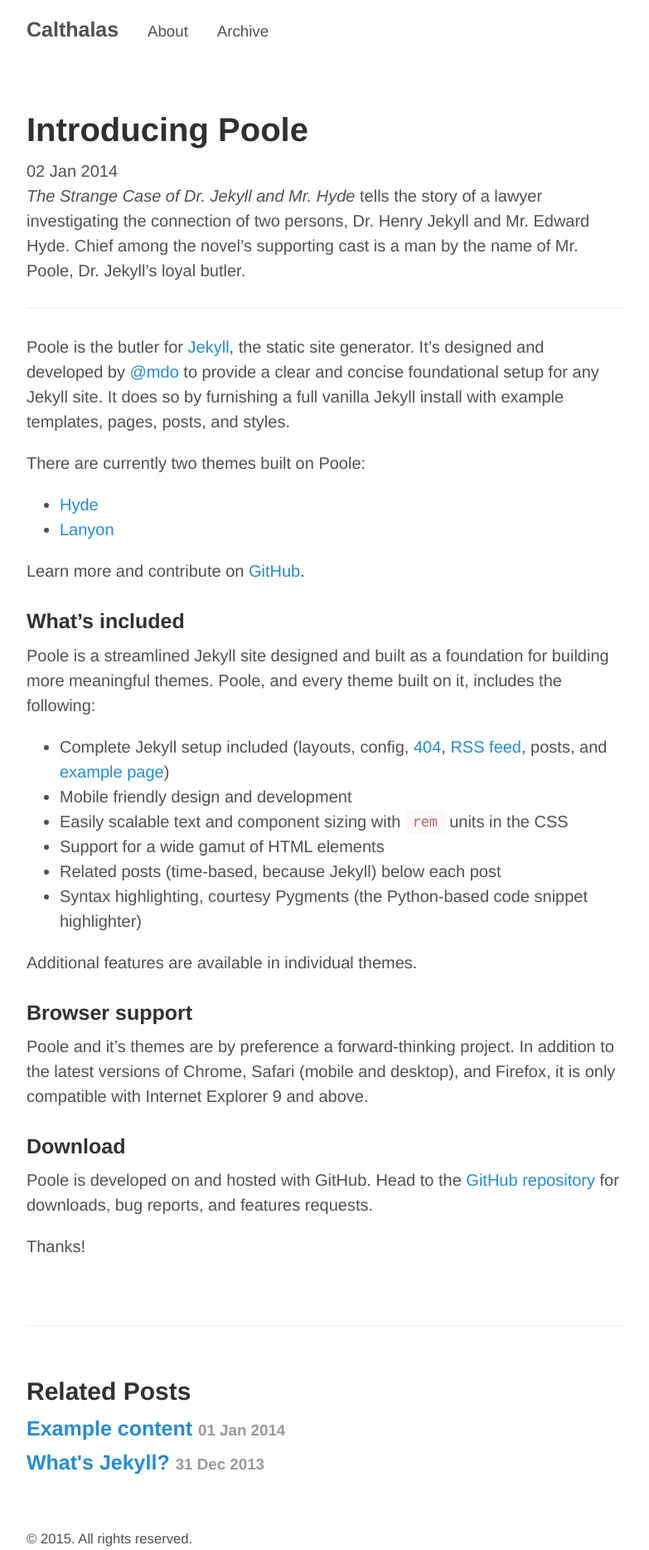
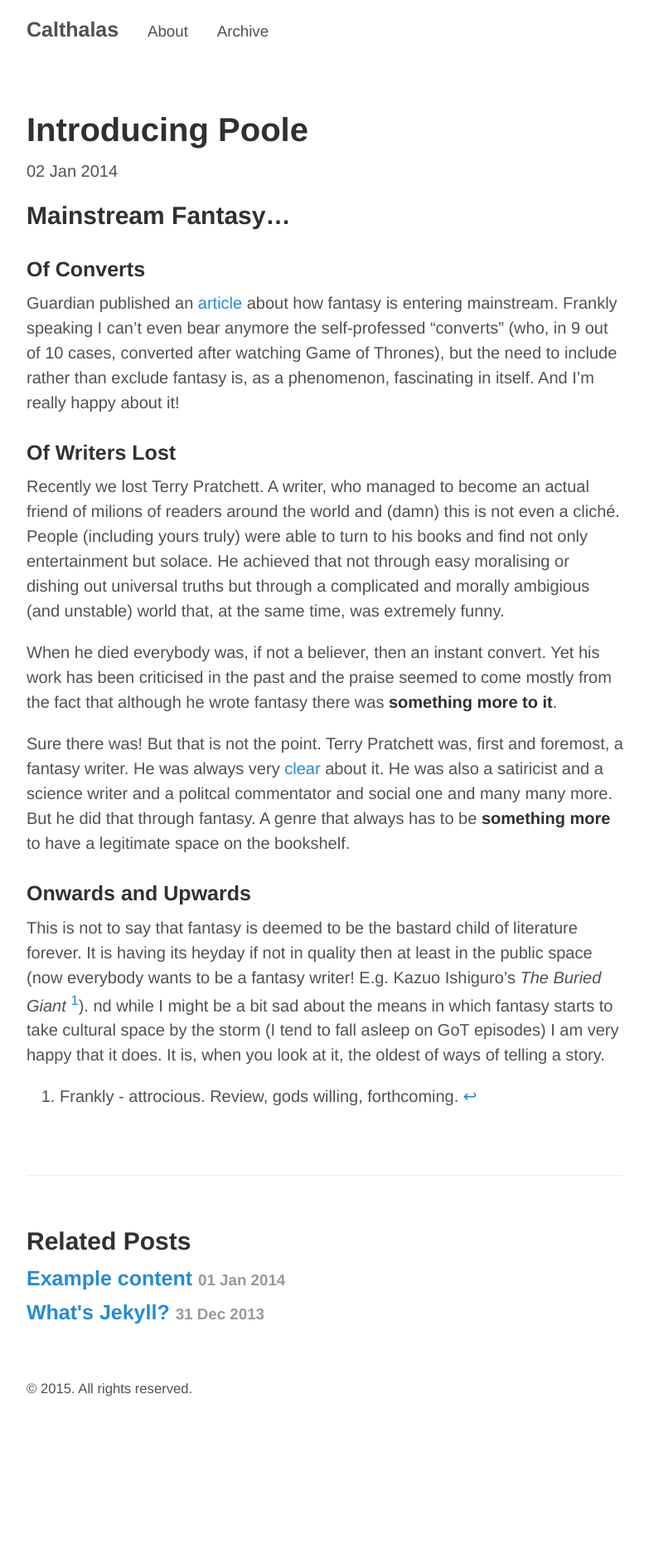
Before and after one commit to Calthalas/calthalas.github.com, a Jekyll site: the page built from _posts/2014-01-02-introducing-poole.md, in a window 1280 px wide. Shown: the whole page at 83% size, without its empty margins (248-1031 px from the left). Built offline with Jekyll 4.4.1, drawn with Linux system fonts in a browser that asks for light colours; after the commit the page ends 1687 px from its top, so only the background shows below that.

Commit message:
Update 2014-01-02-introducing-poole.md

```diff
--- a/_posts/2014-01-02-introducing-poole.md
+++ b/_posts/2014-01-02-introducing-poole.md
@@ -3,38 +3,22 @@
 title: Introducing Poole
 ---
 
-*The Strange Case of Dr. Jekyll and Mr. Hyde* tells the story of a lawyer investigating the connection of two persons, Dr. Henry Jekyll and Mr. Edward Hyde. Chief among the novel's supporting cast is a man by the name of Mr. Poole, Dr. Jekyll's loyal butler.
+##Mainstream Fantasy...
 
------
+###Of Converts
 
-Poole is the butler for [Jekyll](http://jekyllrb.com), the static site generator. It's designed and developed by [@mdo](https://twitter.com/mdo) to provide a clear and concise foundational setup for any Jekyll site. It does so by furnishing a full vanilla Jekyll install with example templates, pages, posts, and styles.
+Guardian published an [article](http://www.theguardian.com/books/2015/apr/03/george-rr-martin-game-of-thrones-and-the-triumph-of-fantasy-fiction) about how fantasy is entering mainstream. Frankly speaking I can't even bear anymore the self-professed "converts" (who, in 9 out of 10 cases, converted after watching Game of Thrones), but the need to include rather than exclude fantasy is, as a phenomenon, fascinating in itself. And I'm really happy about it!
 
-There are currently two themes built on Poole:
+###Of Writers Lost
 
-* [Hyde](http://hyde.getpoole.com)
-* [Lanyon](http://lanyon.getpoole.com)
+Recently we lost Terry Pratchett. A writer, who managed to become an actual friend of milions of readers around the world and (damn) this is not even a cliché. People (including yours truly) were able to turn to his books and find not only entertainment but solace. He achieved that not through easy moralising or dishing out universal truths but through a complicated and morally ambigious (and unstable) world that, at the same time, was extremely funny.
 
-Learn more and contribute on [GitHub](https://github.com/poole).
+When he died everybody was, if not a believer, then an instant convert. Yet his work has been criticised in the past and the praise seemed to come mostly from the fact that although he wrote fantasy there was **something more to it**.
 
-### What's included
+Sure there was! But that is not the point. Terry Pratchett was, first and foremost, a fantasy writer. He was always very [clear](http://www.theguardian.com/books/2013/apr/22/terry-pratchett-raising-steam) about it. He was also a satiricist and a science writer and a politcal commentator and social one and many many more. But he did that through fantasy. A genre that always has to be **something more** to have a legitimate space on the bookshelf.
 
-Poole is a streamlined Jekyll site designed and built as a foundation for building more meaningful themes. Poole, and every theme built on it, includes the following:
+### Onwards and Upwards
 
-* Complete Jekyll setup included (layouts, config, [404](/404.html), [RSS feed](/atom.xml), posts, and [example page](/about))
-* Mobile friendly design and development
-* Easily scalable text and component sizing with `rem` units in the CSS
-* Support for a wide gamut of HTML elements
-* Related posts (time-based, because Jekyll) below each post
-* Syntax highlighting, courtesy Pygments (the Python-based code snippet highlighter)
+This is not to say that fantasy is deemed to be the bastard child of literature forever. It is having its heyday if not in quality then at least in the public space (now everybody wants to be a fantasy writer! E.g. Kazuo Ishiguro's *The Buried Giant* [^1]). nd while I might be a bit sad about the means in which fantasy starts to take cultural space by the storm (I tend to fall asleep on GoT episodes) I am very happy that it does. It is, when you look at it, the oldest of ways of telling a story.
 
-Additional features are available in individual themes.
-
-### Browser support
-
-Poole and it's themes are by preference a forward-thinking project. In addition to the latest versions of Chrome, Safari (mobile and desktop), and Firefox, it is only compatible with Internet Explorer 9 and above.
-
-### Download
-
-Poole is developed on and hosted with GitHub. Head to the <a href="https://github.com/poole/poole">GitHub repository</a> for downloads, bug reports, and features requests.
-
-Thanks!
+[^1]: Frankly - attrocious. Review, gods willing, forthcoming.
```
